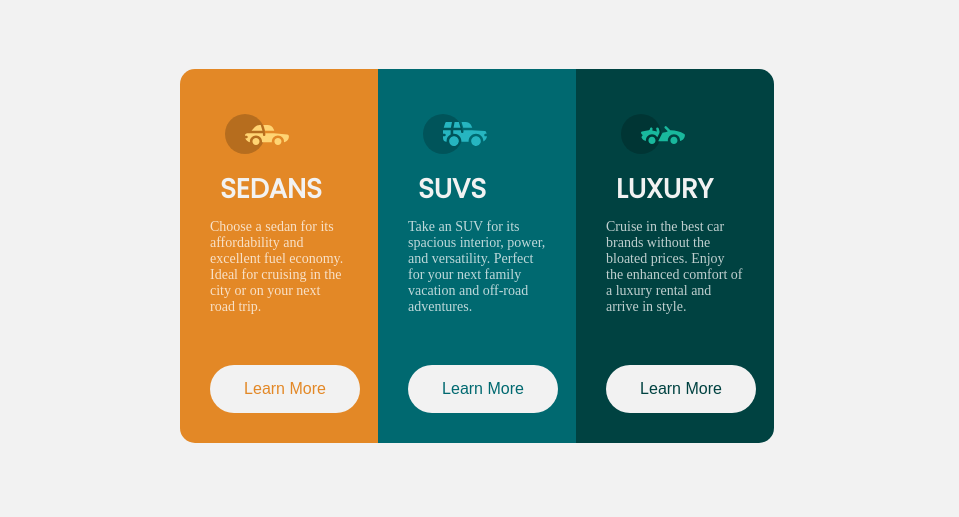
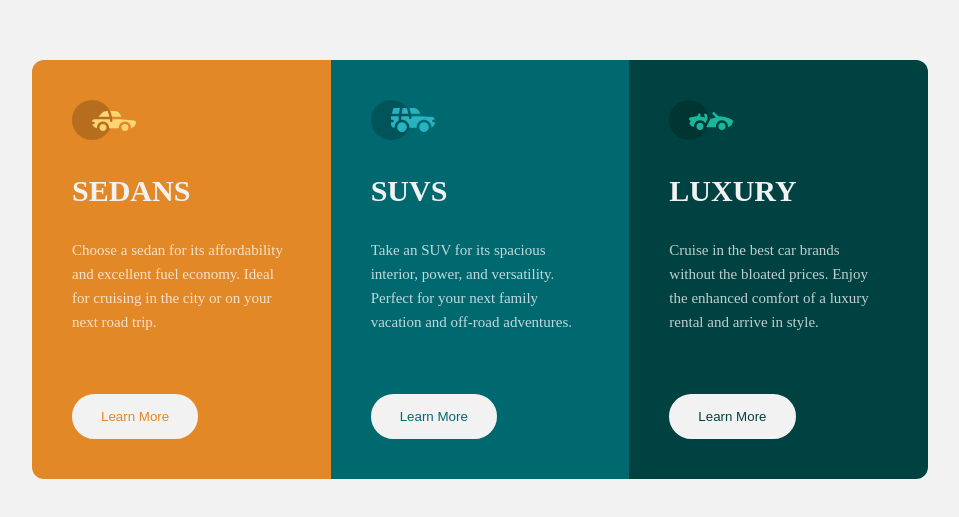
Before and after one commit to TheLordLulu/3-column-preview-card-component-main, a plain HTML site: page index.html in a window 1280 px wide. Shown: the part 131-648 px from the top of the page, without its empty margins (160-1119 px from the left). Drawn offline with Linux system fonts and the light colour scheme.

Commit message:
Updated CSS

```diff
--- a/index.html
+++ b/index.html
@@ -22,7 +22,9 @@
 </head>
 <body>
 <div class="app">
-  <div class="sedan">
+
+  <div class="wrapper">
+    <div class=" car sedan">
       <img src="images/icon-sedans.svg" alt="sedan">
       <div class="title">
 
@@ -34,10 +36,10 @@
         or on your next road trip.
       </div>
 
-  <button class="btn" style="color: hsl(31, 77%, 52%);"> Learn More</button>
+    <button class="btn btn1" > Learn More</button>
     </div>
 
-  <div class="suv">
+    <div class=" car suv">
       <img src="images/icon-suvs.svg" alt="suv">
       <div class="title">
 
@@ -48,10 +50,10 @@
         Take an SUV for its spacious interior, power, and versatility. Perfect for your next family vacation
         and off-road adventures.
       </div>
-  <button class="btn" style="color: hsl(184, 100%, 22%);"> Learn More</button>
+    <button class="btn btn2" > Learn More</button>
     </div>
 
-  <div class="luxury">
+    <div class=" car luxury">
       <img src="images/icon-luxury.svg" alt="luxury">
       <div class="title">
 
@@ -62,7 +64,9 @@
         Cruise in the best car brands without the bloated prices. Enjoy the enhanced comfort of a luxury
         rental and arrive in style.
       </div>
-  <button class="btn" style="color: hsl(179, 100%, 13%);"> Learn More</button>
+    <button class="btn btn3" > Learn More</button>
+    </div>
+
   </div>
 
 
--- a/style.css
+++ b/style.css
@@ -1,4 +1,124 @@
+@import url('https://fonts.googleapis.com/css2?family=Big+Shoulders+Display:wght@700&family=Lexend+Deca&family=Poppins&family=Raleway:wght@800&family=Red+Hat+Display:wght@500;700;900&display=swap');
+@import url('https://fonts.googleapis.com/css2?family=Lexend+Deca&family=Poppins&family=Raleway:wght@800&family=Red+Hat+Display:wght@500;700;900&display=swap');
+
+* {
+    margin: 0;
+    padding: 0;
+    box-sizing: border-box;
+}
+
 body {
+    font-size: 15px;
+    position: relative;
+    background-color: hsl(0, 0%, 95%);
+    min-height: 100vh;
+    display: flex;
+    align-items: center;
+    font-family: 'Lexend Deca' sans-serif;
+    font-weight: 400;
+}
+
+.app {
+    max-width: 960px;
+    margin: 0 auto;
+
+
+
+}
+.wrapper {
+    display: grid;
+    grid-template-columns: 1fr 1fr 1fr;
+    margin: 2rem;
+    border-radius: 12px;
+    overflow: hidden;
+}
+.sedan {
+    background-color: hsl(31, 77%, 52%);
+    color:  hsl(0, 0%, 95%);
+
+}
+
+.suv {
+    background-color: hsl(184, 100%, 22%);
+    color:  hsl(0, 0%, 95%);
+
+}
+
+.luxury {
+    background-color: hsl(179, 100%, 13%);
+    color:  hsl(0, 0%, 95%);
+
+}
+
+.car {
+    padding: 40px;
+
+}
+
+.title {
+    font-size: 30px;
+    font-weight: 700;
+    font-family: 'Big Shoulders Display' sans-serif cursive;
+    text-transform: uppercase;
+    color:  hsl(0, 0%, 95%);
+    margin-top: 30px;
+    margin-bottom: 30px;
+
+}
+.text {
+    color:  hsla(0, 0%, 100%, 0.75);
+    line-height: 1.6;
+}
+.btn {
+    text-decoration: none;
+    background-color: hsl(0, 0%, 95%);
+    border: 2px solid hsl(0, 0%, 95%) ;
+    padding: 13px 27px ;
+    border-radius: 26px;
+    margin-top: 60px;
+    display: inline-block;
+    transition: all .4s ease-in-out;
+}
+
+.btn1 {
+color: hsl(31, 77%, 52%);
+}
+.btn2 {
+ color:  hsl(184, 100%, 22%);
+}
+.btn3 {
+color: hsl(179, 100%, 13%);
+}
+
+
+
+
+
+.btn:hover {
+    color: hsla(0, 0%, 100%, 0.75);
+    background-color: transparent ;
+
+}
+
+
+
+
+@media only screen and (max-width: 768px) {
+    .wrapper {
+        margin: 1rem;
+        grid-template-columns: 1fr;
+    }
+}
+
+
+
+
+
+
+
+
+
+/* body {
 text-align: center;
 margin: 200px auto;
 font-size: 15px;
@@ -168,4 +288,4 @@ img {
 
 }
 
-}
+} */
```
Lines whose indentation alone changed are shown as unchanged.
